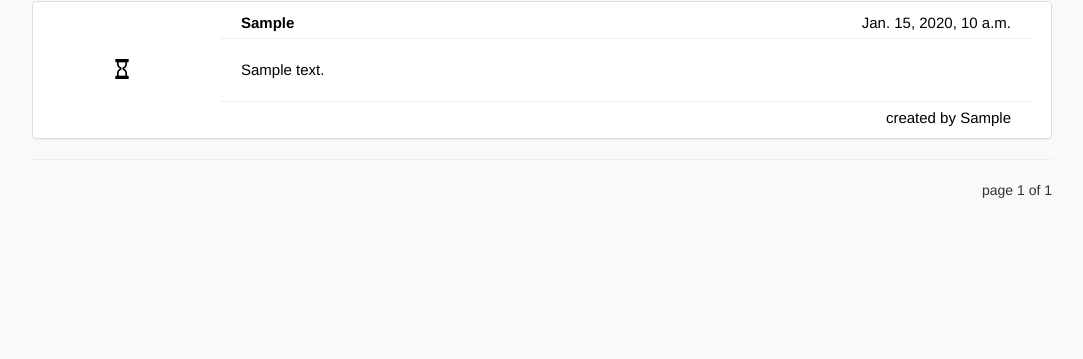
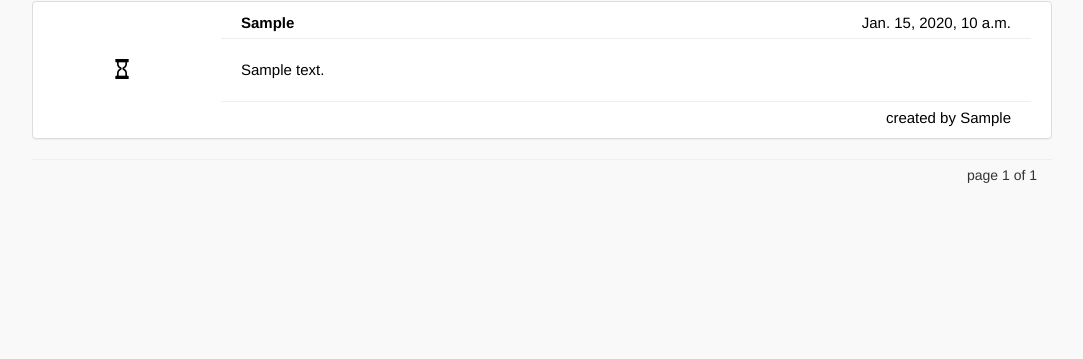
Before and after one commit to redlickigrzegorz/support-center, a Django app: page /index/ in a window 1280 px wide. Shown: the part 161-520 px from the top of the page, without its empty margins (98-1181 px from the left). Run offline with Django 3.2, Linux system fonts and the light colour scheme; a user stored in the database is signed in; tables that the repository leaves empty hold one stand-in row (values such as "Sample post"); some libraries are stand-ins or nearby versions.

Commit message:
one typo in style

```diff
--- a/cti/templates/cti/index.html
+++ b/cti/templates/cti/index.html
@@ -115,11 +115,11 @@
                     </div>
                 </a>
             </div>
-            <hr class="hr-divider">
+            <hr class="hr-top-divider">
         {% endfor %}
     </div>
     <div class="pagination-row">
-        <div class="content">
+        <div class="col-xs-12 col-sm-12 col-md-12 ending-div">
             {% if faults.has_previous %}
                 <a href="?page={{ faults.previous_page_number }}" class="button">previous</a>
             {% endif %}
```
